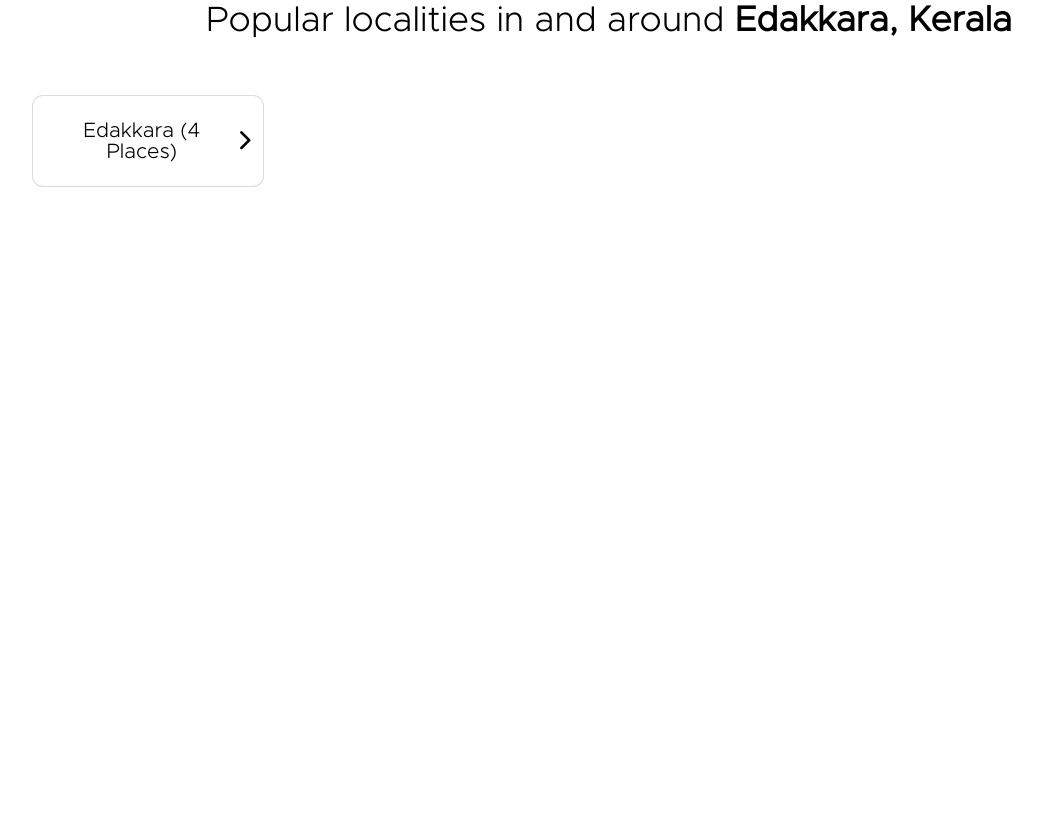
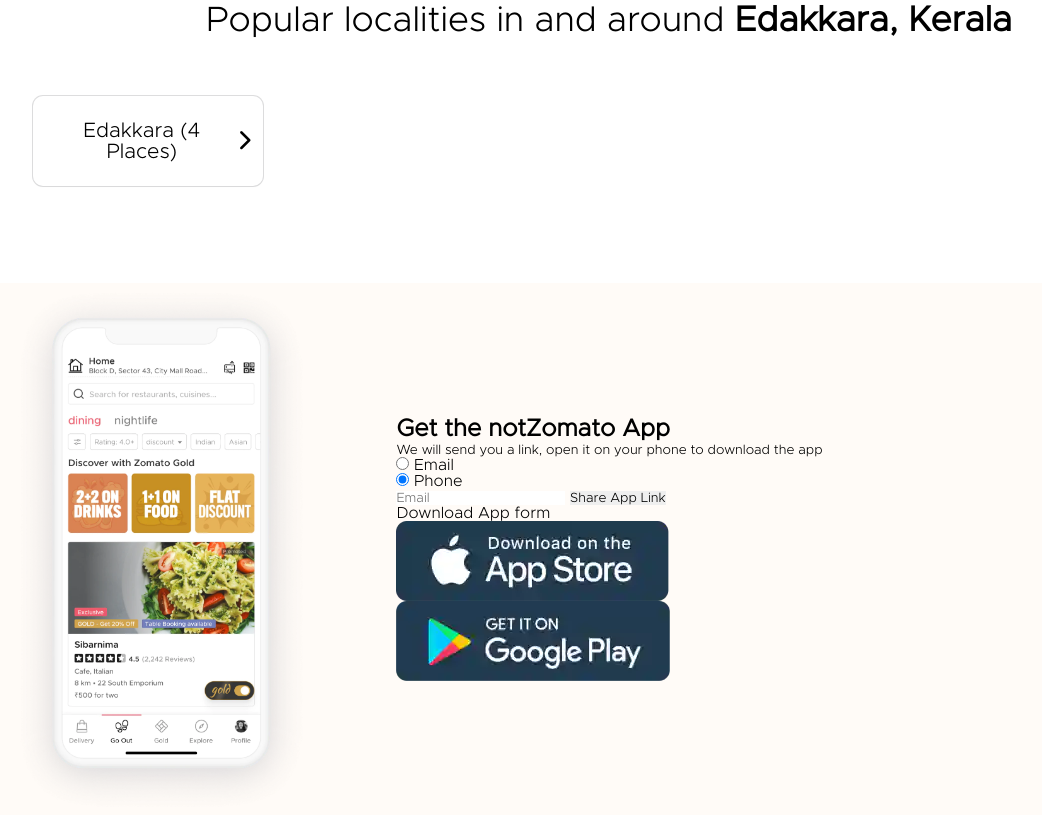
Before and after one commit to Harshal-Abdulla/NotZomato_Harshal, a plain HTML site: page LandingPage/index.html in a window 1280 px wide. Shown: the part 517-1332 px from the top of the page, without its empty margins (31-1073 px from the left). Before the commit the page ends 800 px from the top, so only its background shows below. Drawn offline with Linux system fonts and the light colour scheme.

Commit message:
Structure of App Section

```diff
--- a/LandingPage/assets/styles/styles.css
+++ b/LandingPage/assets/styles/styles.css
@@ -179,3 +179,28 @@ section.nearby div.box{
     box-shadow: rgba(0, 0, 0, 0.02) 0px 1px 3px 0px, rgba(27, 31, 35, 0.15) 0px 0px 0px 1px;
     cursor:pointer;
 }
+
+/* APP SECTION */
+
+section.app{
+    min-height: 300px;
+    background-color: rgb(255,251,247);
+}
+
+section.app div.container{
+    width: 70%;
+    margin: 0px, auto;
+    display: flex;
+    align-items: center;
+    justify-content: space-around;
+}
+
+section.app div.container img{
+    max-width: 300px;
+    display: block;
+}
+
+section.app div.container div.radio{
+
+    width: 75%;
+}
--- a/LandingPage/index.html
+++ b/LandingPage/index.html
@@ -56,5 +56,35 @@
         </div>
 
     </section>
+    <section class="app">
+        <div class="container">
+            <img src="../LandingPage/assets/images/app.png" alt="Download notzomato app">
+            <div class="form">
+                <h1>Get the notZomato App</h1>
+                <small>We will send you a link, open it on your phone to download the app</small>
+                <!-- radio button, it allows to toggle between email and phone, radio group name attribute is given for both so a sigle selection can be made-->
+                <div class="radio">
+
+                    <div><input type="radio" id="email" name="radio-group" checked />
+                    <label for="email">Email</label>
+                    </div>
+
+                     <div><input type="radio" id="phone" name="radio-group" checked />
+                    <label for="phone">Phone</label>
+                    </div>
+
+                    <div class="input">
+                        <input type="email" placeholder="Email">
+                        <button>Share App Link</button>
+                    </div>
+                    <div class="download">
+                        Download App form
+                        <img src="../LandingPage/assets/images/appStore.png" alt="iOS Appstore">
+                        <img src="../LandingPage/assets/images/playStore.png" alt="Google Playstore">
+                    </div>
+                </div>
+            </div>
+        </div>
+    </section>
 
 </html>
```
